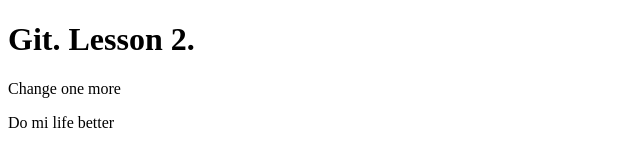
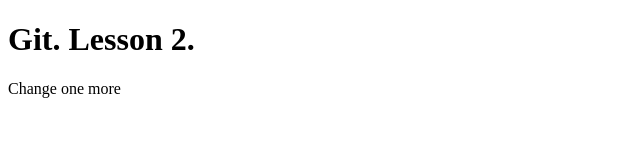
Before and after one commit to Videon5/training, a plain HTML site: page index.html in a window 1280 px wide. Shown: the whole page, without its empty margins (0-640 px from the left). Drawn offline with Linux system fonts and the light colour scheme.

```diff
--- a/index.html
+++ b/index.html
@@ -7,7 +7,7 @@
   <body>
     <h1> Git. Lesson 2. </h1>
     <p> Change one more </p>
-    <p> Do mi life better </p>
+
 
   </body>
 </html>
```
